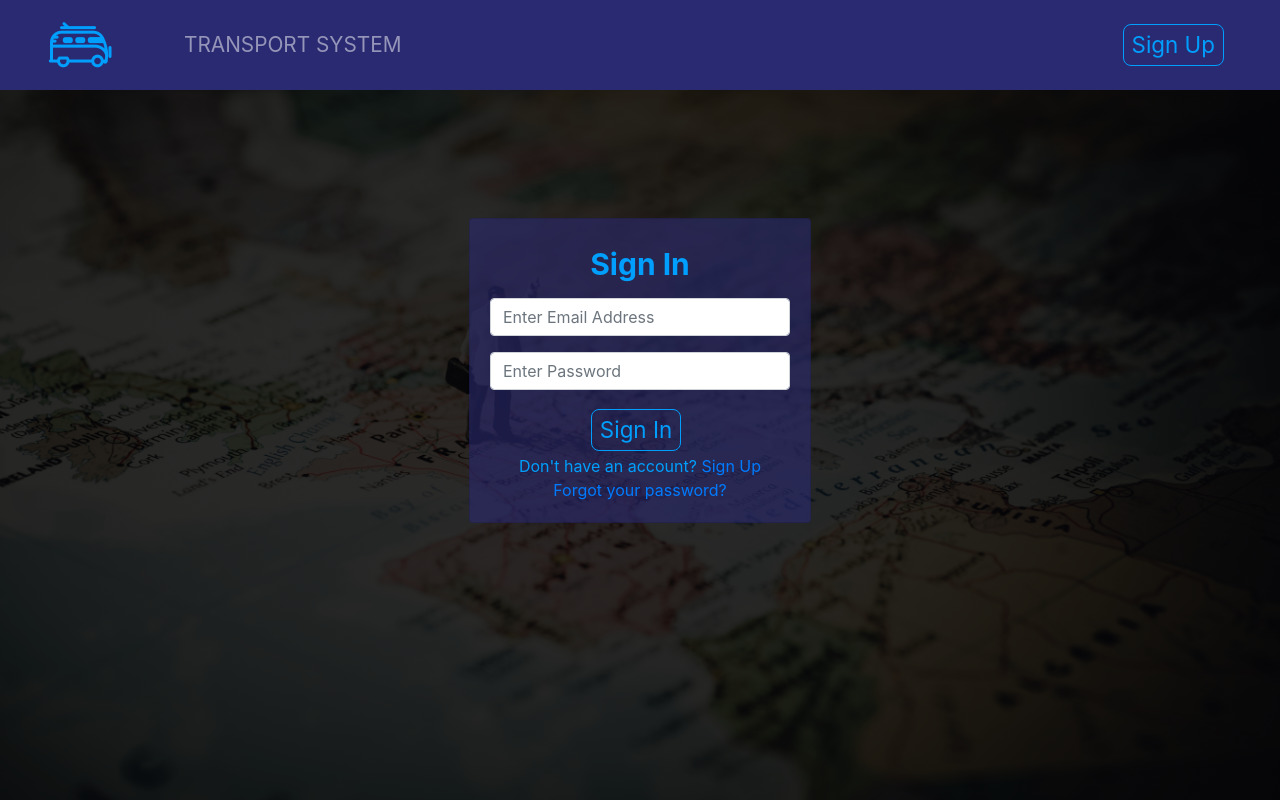
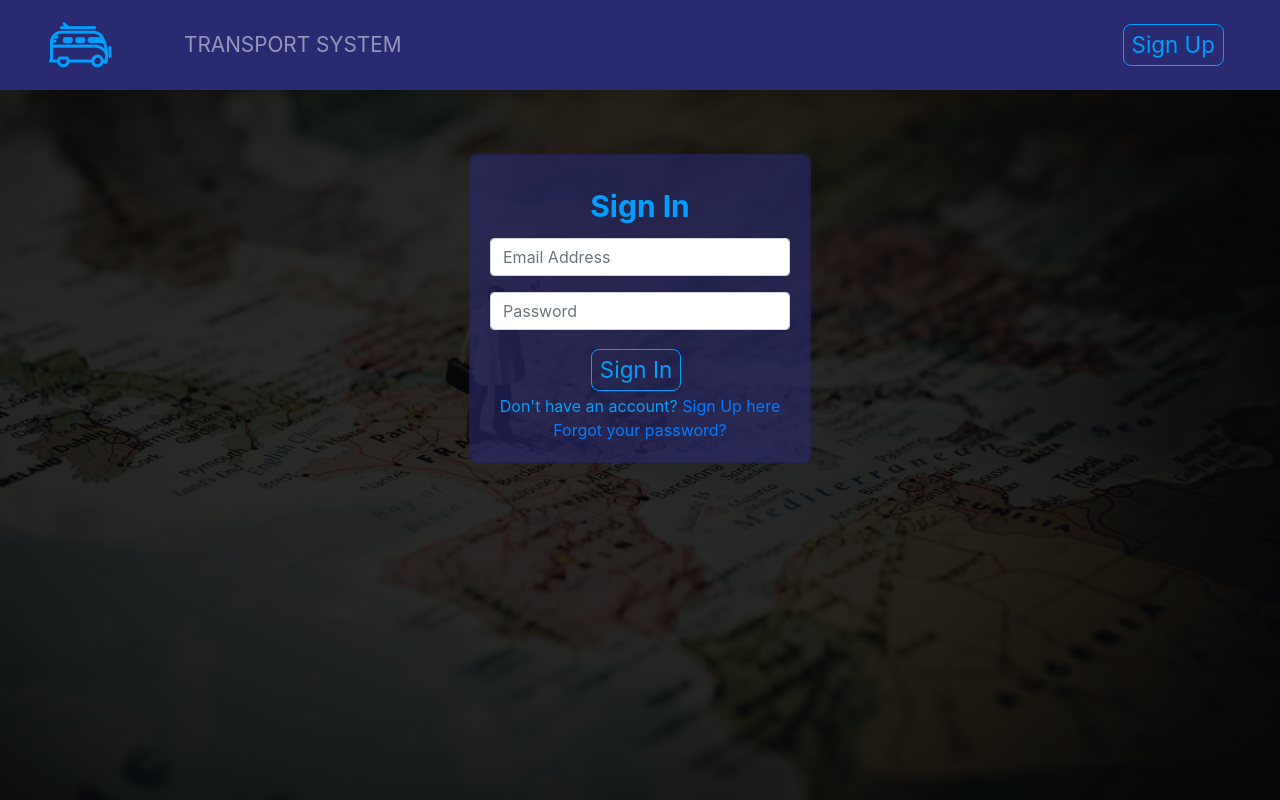
Before and after one commit to MK-Solutions-1996/Transport-Client, a React (Create React App) app: page / in a window 1280 px wide. Built offline with nearby package versions, Linux system fonts and the light colour scheme.

Commit message:
Sign up page implementation

```diff
--- a/src/App.css
+++ b/src/App.css
@@ -20,28 +20,26 @@
 
   /* background: var(--lightBlue);    */
 }
+
 .center {
   display: flex;
   justify-content: center;
   align-items: center;
 }
+
 .card {
   padding: 20px;
-  margin: 10%;
+  margin: 5%;
   width: auto;
+  border-radius: 0.5rem;
   background-color: rgba(42, 42, 114, 0.6) !important;
 }
-.topic {
-  text-align: center;
-  font-size: 30px;
-  font-weight: bolder;
-  color: var(--lightBlue);
-  margin: 1%;
-}
+
 .input {
   width: 300px;
 }
-.label {
+
+.text {
   text-align: center;
   color: var(--lightBlue);
 }
--- a/src/components/Customs.js
+++ b/src/components/Customs.js
@@ -20,3 +20,10 @@ export const ButtonContainer = styled.button`
     outline: none;
   }
 `;
+export const LabelContainer = styled.label`
+  text-align: center;
+  font-size: 30px;
+  font-weight: bolder;
+  color: var(--lightBlue);
+  margin: 3%;
+`;
--- a/src/pages/signIn.js
+++ b/src/pages/signIn.js
@@ -1,18 +1,16 @@
 import React from "react";
 import TopNavbar from "../components/TopNavbar";
-import { ButtonContainer } from "../components/Customs";
+import { ButtonContainer, LabelContainer } from "../components/Customs";
 
 function signIn() {
   return (
     <div className="background">
       <TopNavbar nextPage="/signup" pageName="Sign Up" />
-
-      {/* Signin form should be implemented in here */}
       <div className="center">
         <div className="card">
           <form action="/action_page.php">
-            <div className="topic">
-              <label>Sign In</label>
+            <div className="center">
+              <LabelContainer>Sign In</LabelContainer>
             </div>
             <div className="form-group input">
               <input
@@ -20,7 +18,7 @@ function signIn() {
                 class="form-control"
                 id="usr"
                 name="username"
-                placeholder="Enter Email Address"
+                placeholder="Email Address"
               />
             </div>
             <div className="form-group input">
@@ -29,25 +27,16 @@ function signIn() {
                 class="form-control"
                 id="pwd"
                 name="password"
-                placeholder="Enter Password"
+                placeholder="Password"
               />
             </div>
-            {/* <div className="btnS">
-            <button
-              type="submit"
-              class="btn btn-primary button-background"
-              onClick={() => history.push("/addDriver")}
-            >
-              SIGN IN
-                </button>
-          </div> */}
             <div className="center">
               <ButtonContainer>Sign In</ButtonContainer>
             </div>
-            <div className="label">
-              Don't have an account? <a href="#">Sign Up</a>
+            <div className="text">
+              Don't have an account? <a href="/signup">Sign Up here</a>
             </div>
-            <div className="label">
+            <div className="text">
               <a href="#">Forgot your password?</a>
             </div>
           </form>
--- a/src/pages/signUp.js
+++ b/src/pages/signUp.js
@@ -1,12 +1,63 @@
 import React from "react";
 import TopNavbar from "../components/TopNavbar";
+import { ButtonContainer, LabelContainer } from "../components/Customs";
 
 function signUp() {
   return (
     <div className="background">
       <TopNavbar nextPage="/" pageName="Sign In" />
 
-      {/* SignUp form should be implemented in here */}
+      <div class="center">
+        <div class="card">
+          <form action="/action_page.php">
+            <div className="center">
+              <LabelContainer>Sign Up</LabelContainer>
+            </div>
+            <div class="form-group input">
+              <input
+                type="text"
+                class="form-control"
+                id="empno"
+                name="empnumber"
+                placeholder="Employee Number"
+              />
+            </div>
+            <div class="form-group input">
+              <input
+                type="text"
+                class="form-control"
+                id="email"
+                name="emailaddress"
+                placeholder="Email Address"
+              />
+            </div>
+            <div class="form-group input">
+              <input
+                type="password"
+                class="form-control"
+                id="pwd"
+                name="password"
+                placeholder="Password"
+              />
+            </div>
+            <div class="form-group input">
+              <input
+                type="password"
+                class="form-control"
+                id="cpwd"
+                name="confirmpassword"
+                placeholder="Confirm Password"
+              />
+            </div>
+            <div className="center">
+              <ButtonContainer>Sign Up</ButtonContainer>
+            </div>
+            <div className="text">
+              Already have an account? <a href="/">Sign In here</a>
+            </div>
+          </form>
+        </div>
+      </div>
     </div>
   );
 }
```
